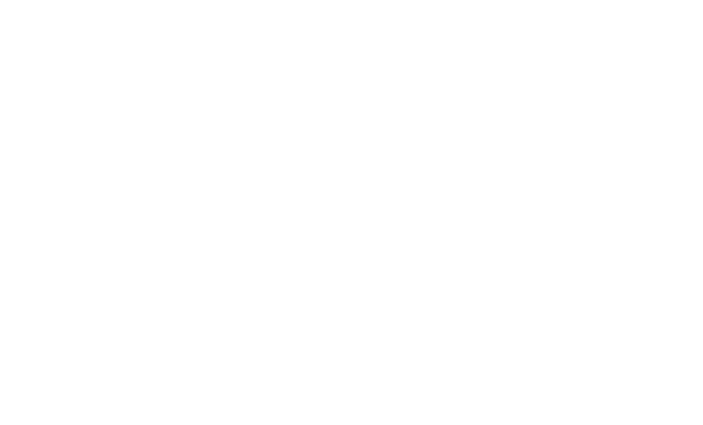
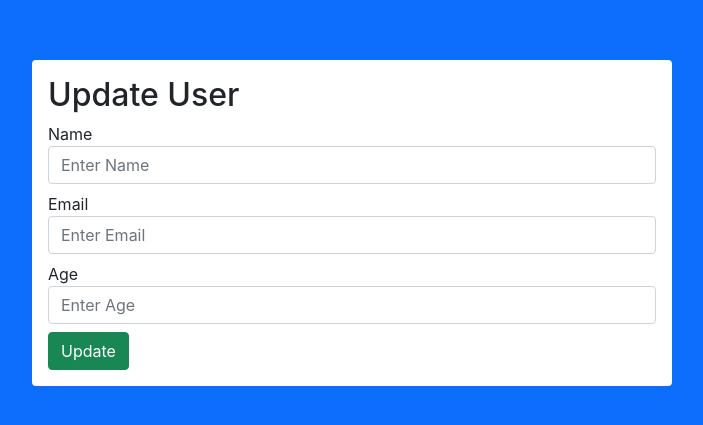
Before and after one commit to Kprjjl/Lozano_ITD103-IT3D_Lab-2, a React (Create React App) app: page /edit/1 in a window 1280 px wide. Before the commit this address had no page. Shown: the part 177-602 px from the top of the page, without its empty margins (288-991 px from the left). Built offline with nearby package versions, Linux system fonts and the light colour scheme; no server answers.

Commit message:
Added UpdateUser.js

```diff
--- a/src/App.js
+++ b/src/App.js
@@ -1,6 +1,7 @@
 import { BrowserRouter, Routes, Route } from 'react-router-dom';
 import Users from './components/Users';
 import CreateUser from './components/CreateUser';
+import UpdateUser from './components/UpdateUser';
 
 function App(){
 
@@ -9,6 +10,7 @@
       <Routes>
         <Route path='/' element={<Users />}></Route>
         <Route path='/create' element={<CreateUser />}></Route>
+        <Route path='/edit/:id' element={<UpdateUser />}></Route>
       </Routes>
     </BrowserRouter>
   );
--- /dev/null
+++ b/src/components/UpdateUser.js
@@ -0,0 +1,81 @@
+import axios from "axios";
+import { useState, useEffect } from "react";
+import { useNavigate, useParams } from "react-router-dom";
+
+function UpdateUser(){
+    const { id } = useParams()
+
+    const [name, setName] = useState()
+    const [email, setEmail] = useState()
+    const [age, setAge] = useState()
+
+    const navigate = useNavigate()
+
+    useEffect(() => {
+        const fetchData = async() => {
+            try{
+                const response = await axios.get("http://localhost:3001/get/" + id);
+                console.log(response);
+                setName(response.data.name)
+                setEmail(response.data.email)
+                setAge(response.data.age)
+            } catch (err) {
+                console.log(err)
+            }
+        }
+        fetchData();
+    }, [])
+
+    const handleUpdate = (e) => {
+        e.preventDefault()
+        axios.put('http://localhost:3001/update/' + id, { name, email, age })
+            .then(res => {
+                console.log(res);
+                navigate('/')
+            })
+            .catch(err => console.log(err))
+    }
+
+    return (
+        <div className="d-flex vh-100 bg-primary justify-content-center align-items-center">
+            <div className="w-50 bg-white rounded p-3">
+                <form onSubmit={handleUpdate}>
+                    <h2>Update User</h2>
+                    <div className="mb-2">
+                        <label htmlFor="">Name</label>
+                        <input
+                            type="text"
+                            placeholder="Enter Name"
+                            className="form-control"
+                            value={name}
+                            onChange={(e) => setName(e.target.value)}
+                        />
+                    </div>
+                    <div className="mb-2">
+                        <label htmlFor="">Email</label>
+                        <input
+                            type="text"
+                            placeholder="Enter Email"
+                            className="form-control"
+                            value={email}
+                            onChange={(e) => setEmail(e.target.value)}
+                        />
+                    </div>
+                    <div className="mb-2">
+                        <label htmlFor="">Age</label>
+                        <input
+                            type="text"
+                            placeholder="Enter Age"
+                            className="form-control"
+                            value={age}
+                            onChange={(e) => setAge(e.target.value)}
+                        />
+                    </div>
+                    <button className="btn btn-success">Update</button>
+                </form>
+            </div>
+        </div>
+    )
+}
+
+export default UpdateUser;
```
